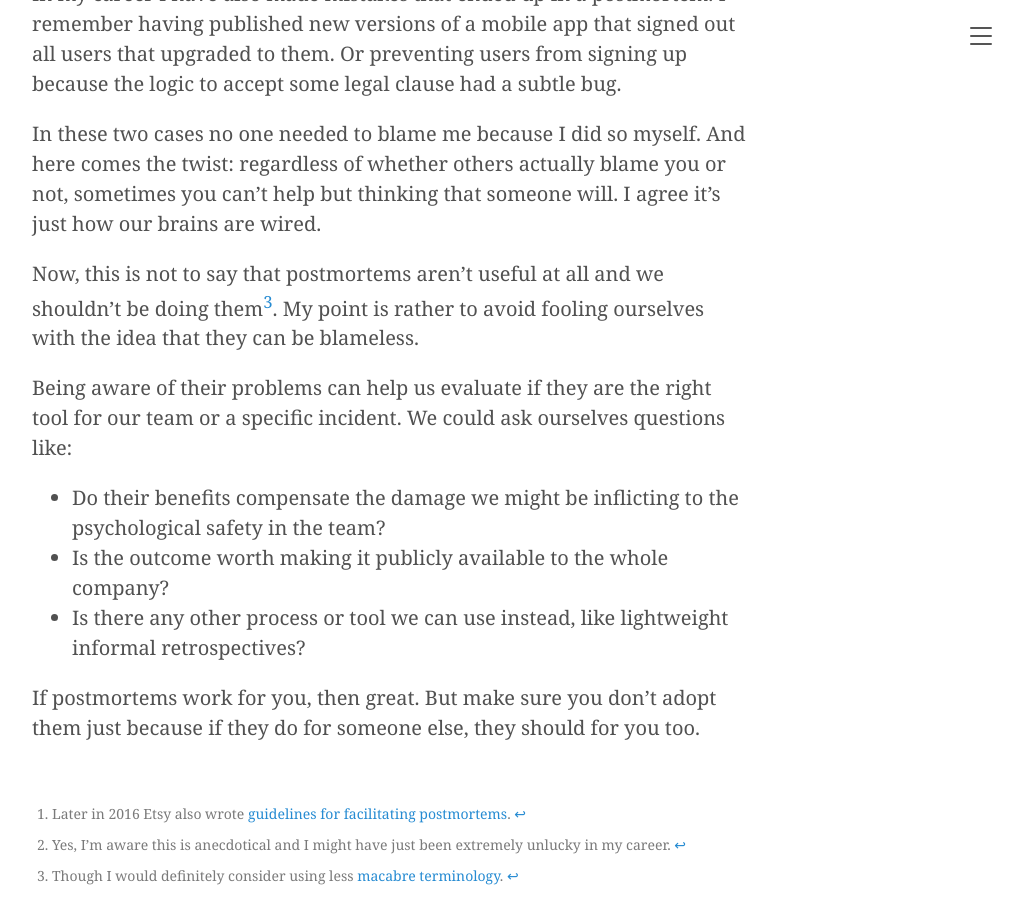
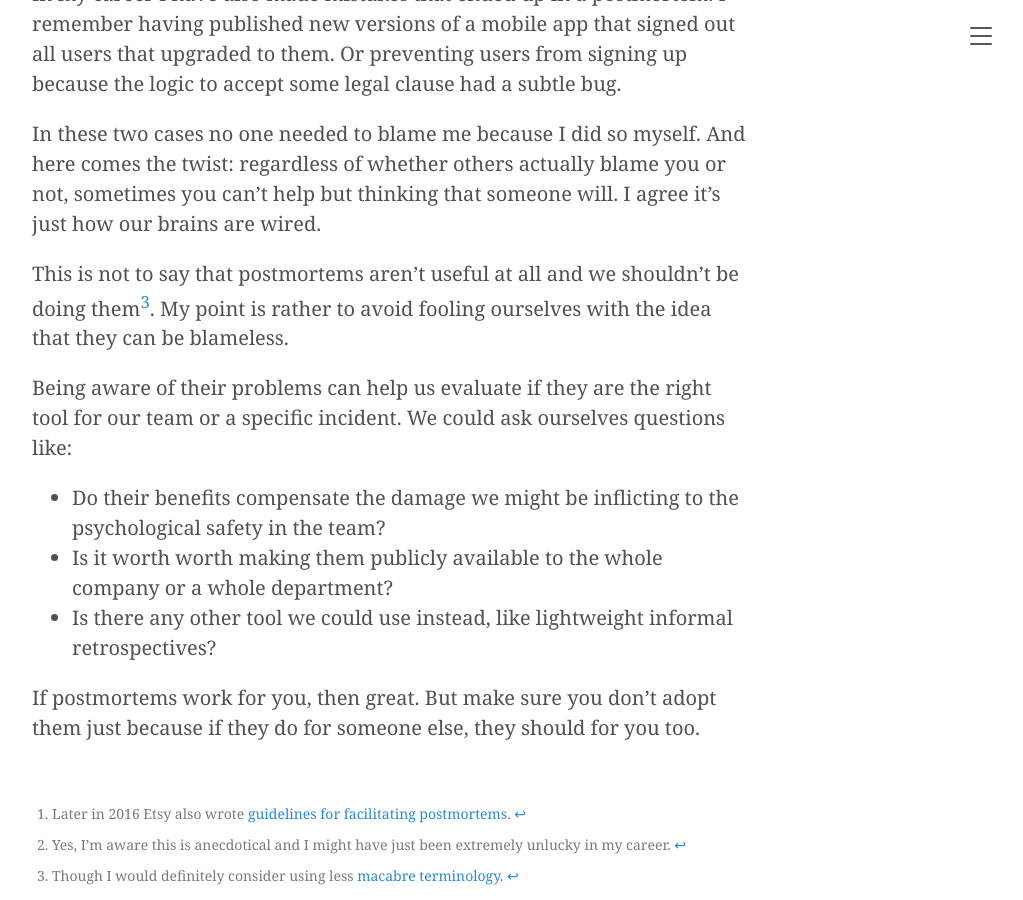
Before and after one commit to elitalon/elitalon.github.io, a Jekyll site: the page built from _posts/2023-12-17-blameless-postmortems.md, in a window 1280 px wide and 900 px high, scrolled down 1369 px. Shown: the whole window, without its empty margins (248-1271 px from the left). Built offline with Jekyll 4.4.1, drawn with Linux system fonts in a browser that asks for light colours.

Commit message:
Edit 'Blameless postmortems'

```diff
--- a/_posts/2023-12-17-blameless-postmortems.md
+++ b/_posts/2023-12-17-blameless-postmortems.md
@@ -25,13 +25,13 @@ In my career I have also made mistakes that ended up in a postmortem. I remember
 
 In these two cases no one needed to blame me because I did so myself. And here comes the twist: regardless of whether others actually blame you or not, sometimes you can't help but thinking that someone will. I agree it's just how our brains are wired.
 
-Now, this is not to say that postmortems aren't useful at all and we shouldn't be doing them[^3]. My point is rather to avoid fooling ourselves with the idea that they can be blameless.
+This is not to say that postmortems aren't useful at all and we shouldn't be doing them[^3]. My point is rather to avoid fooling ourselves with the idea that they can be blameless.
 
 Being aware of their problems can help us evaluate if they are the right tool for our team or a specific incident. We could ask ourselves questions like:
 
 - Do their benefits compensate the damage we might be inflicting to the psychological safety in the team?
-- Is the outcome worth making it publicly available to the whole company?
-- Is there any other process or tool we can use instead, like lightweight informal retrospectives?
+- Is it worth worth making them publicly available to the whole company or a whole department?
+- Is there any other tool we could use instead, like lightweight informal retrospectives?
 
 If postmortems work for you, then great. But make sure you don't adopt them just because if they do for someone else, they should for you too.
 
```
